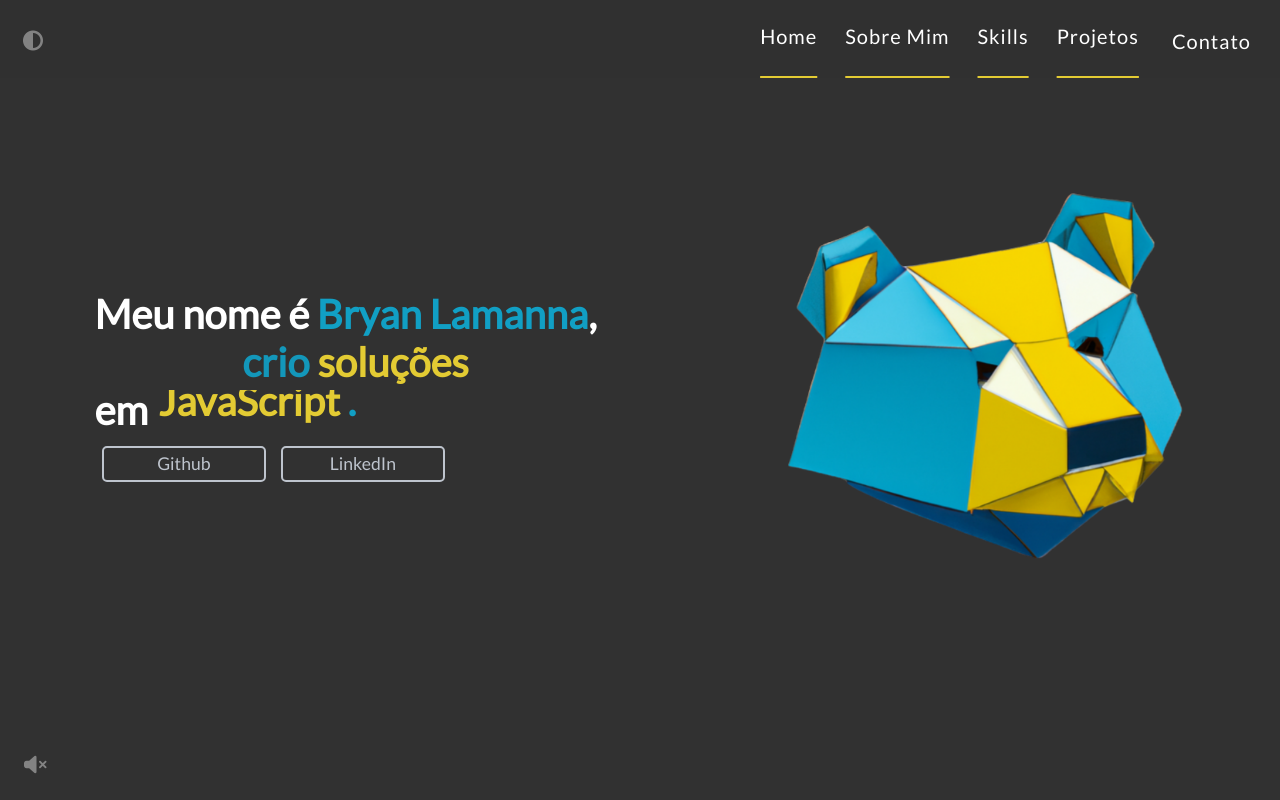
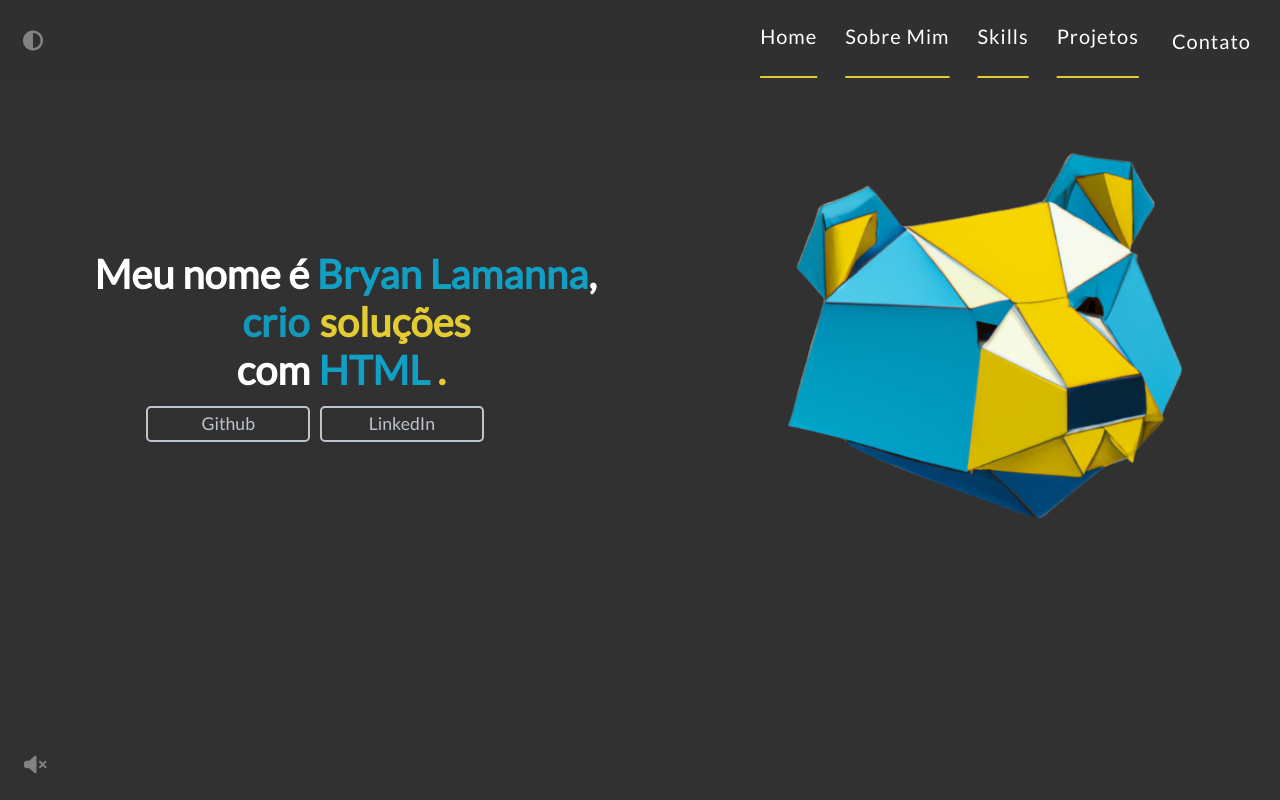
Before and after one commit to Bryanlamanna/Portfolio, a plain HTML site: page index.html in a window 1280 px wide. Shown: the top 800 px of the page. Drawn offline with Linux system fonts and the light colour scheme.

Commit message:
fix the animations on home page

```diff
--- a/index.html
+++ b/index.html
@@ -50,27 +50,27 @@
 
                             </span>
                             <br>
-                            em
+                            <br>
                             <div class="ct-skills">
                                 <span class="spanSkill">
                                     Java
-                                    <span style="color: #119fc4;">.</span>
+                                    <span style="color: #e3cb33;">.</span>
                                 </span>
                                 <span class="spanSkill">
                                     HTML
-                                    <span style="color: #119fc4;">.</span>
+                                    <span style="color: #e3cb33;">.</span>
                                 </span>
                                 <span class="spanSkill">
                                     JavaScript
-                                    <span style="color: #119fc4;">.</span>
+                                    <span style="color: #e3cb33;">.</span>
                                 </span>
                                 <span class="spanSkill">
                                     Banco de Dados
-                                    <span style="color: #119fc4;">.</span>
+                                    <span style="color: #e3cb33;">.</span>
                                 </span>
                                 <span class="spanSkill">
                                     CSS
-                                    <span style="color: #119fc4;">.</span>
+                                    <span style="color: #e3cb33;">.</span>
                                 </span>
                             </div>
                         </h1>
--- a/script.js
+++ b/script.js
@@ -6,9 +6,29 @@ const botaoPause = document.getElementById('pause-bt');
 const soundTrack = document.getElementById('track');
 const printCod = document.querySelector('.printCodigo');
 const idadeAtual = document.getElementById('idadeAtual');
-var spansHome = document.querySelectorAll('.span-home');
-const spanSkill = document.querySelectorAll('.spanSkill');
+const spans = document.querySelectorAll('.spanSkill');
+var count = 0;
 
+spans[0].style.opacity = '1';
+
+setInterval(() => {
+    switchSkill();
+}, 3000);
+
+function switchSkill() {
+
+    if (count>4) {count=0};
+
+    spans.forEach(function(span){
+        span.style.opacity = '0'
+    })
+
+
+    spans[count].style.opacity = '1';
+
+
+    count++;
+}
 
 
 idadeAtual.addEventListener('mouseenter', function() {
--- a/styleDesktop.css
+++ b/styleDesktop.css
@@ -203,16 +203,21 @@
     .home {
         display: flex;
         justify-content: space-around;
-        height: 700px;
+        height: 650px;
     }
 
     .botoes-home {
         display: flex;
+        margin-left: 1.48em;
+    }
+
+    .botoes-home button {
+        margin-right: 2px;
     }
 
      .home-box {
         width: 100%;
-        margin-top: 80px;
+        margin-top: 50px;
         display: flex;
         justify-content: space-around;
         align-items: center;
@@ -254,42 +259,34 @@
 
         content: '';
         color:  #e3cb33;
-        transform: translate(223px,0);
+        transform: translate(225px,0);
         animation: idesoluc 6s linear infinite;
     }
 
     .ct-skills {
-        transform: translate(1.4em,-1.1em);
+        transform: translate(5.4em,-1.19em);
         position: absolute;
         width: 10em;
-        height: 40px;
+        height: 3em;
         overflow: hidden;
         display: flex;
         flex-direction: column;
+        overflow: visible;
     }
 
-    @keyframes switchSkill {
-        0%{
-            transform: translate(0,0);
-        }
+    .ct-skills::before {
 
-        50%{
-            transform: translate(0,-200px);
-        }
-
-        100%{
-            transform: translate(0,0);
-        }
-
+        content: 'com';
+        transform: translate(-1.85em,0);
     }
 
     .spanSkill{
 
-        animation: switchSkill 24s linear infinite;
-
-        position: relative;
+        transition: .5s;
+        opacity: 0;
+        position: absolute;
         margin-left: 8px;
-        color: #e3cb33;
+        color: #119fc4;
     }
 
 
```
